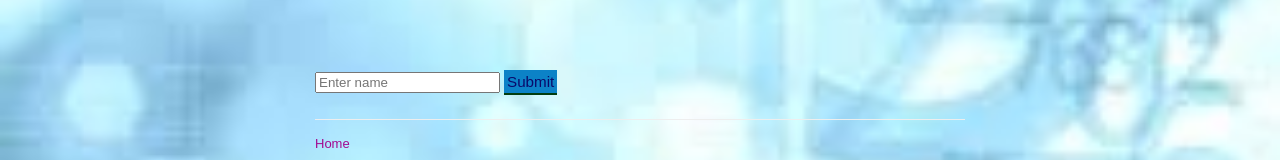
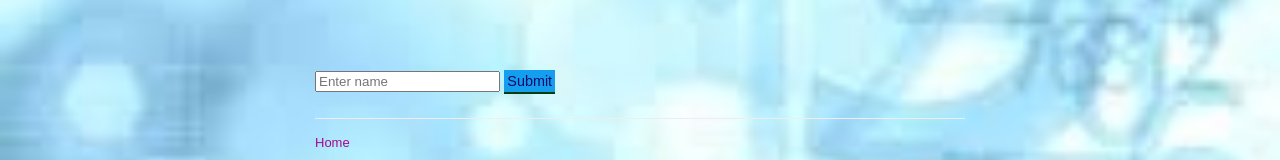
Before and after one commit to J-o-nathan/Maths-App2, a website: page public/addition.html in a window 1280 px wide. Shown: the part 345-505 px from the top of the page. Drawn offline with Linux system fonts and the light colour scheme.

Commit message:
updated buttons2

```diff
--- a/public/styles.css
+++ b/public/styles.css
@@ -122,19 +122,19 @@ a {
   }
 
   #submit-button {
-    background: rgb(12, 130, 199);
+    background: rgb(21, 158, 238);
     border: none;
     border-bottom: 2px solid #023d10;
     margin-bottom: 8px;
     margin-top: 2px;
     color: rgb(10, 10, 107);
-    font-size: 0.95rem;
+    font-size: 0.9rem;
     font-weight: 200;
-    padding: 0.16rem;
+    padding: 0.18rem;
     transition: background .2s ease, color .2s ease;
   }
 
   #submit-button:hover {
-    background: rgb(10, 97, 148);
+    background: rgb(31, 135, 196);
     cursor: pointer;
 }
```
